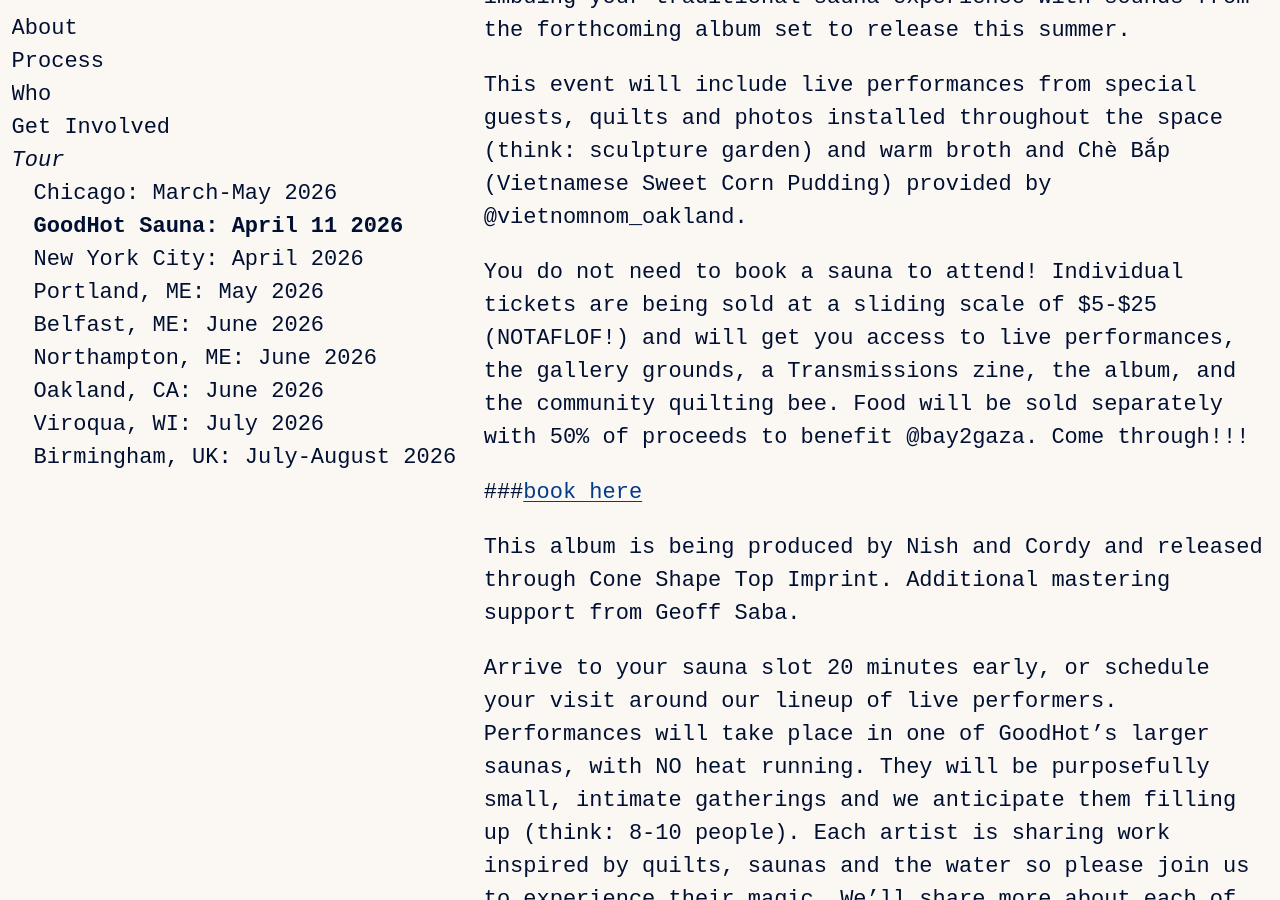
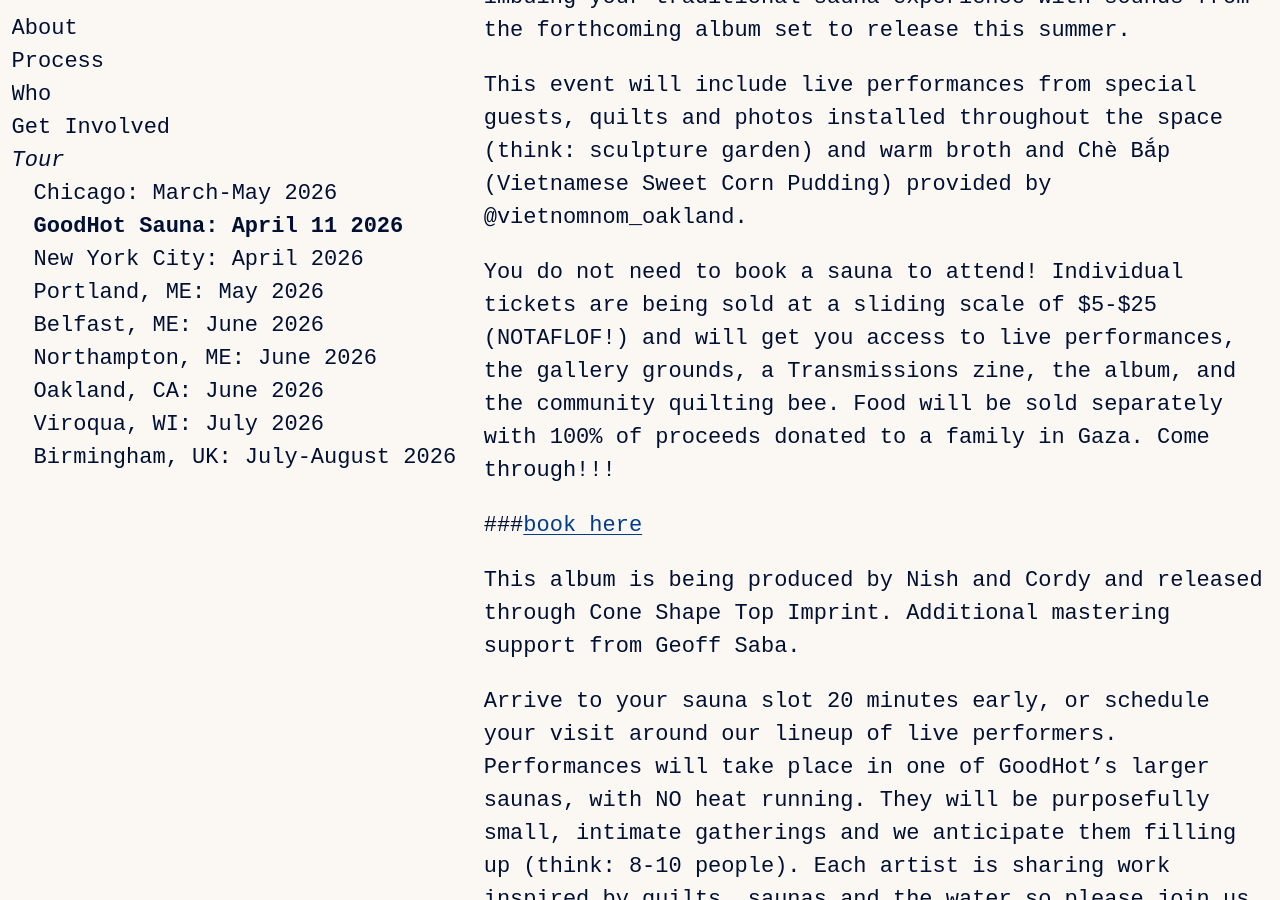
Before and after one commit to danieldickison/transmission-site, a Jekyll site: the page built from sauna.markdown, in a window 1280 px wide and 900 px high, scrolled down 1533 px. Built offline with Jekyll 4.4.1, drawn with Linux system fonts in a browser that asks for light colours; some web fonts are replaced; our own code applies the rules of GitHub Pages for plain Markdown files.

Commit message:
Update sauna.markdown

```diff
--- a/sauna.markdown
+++ b/sauna.markdown
@@ -21,7 +21,7 @@ Transmissions Quilts is producing an ambient music album in collaboration with C
 
 This event will include live performances from special guests, quilts and photos installed throughout the space (think: sculpture garden) and warm broth and Chè Bắp (Vietnamese Sweet Corn Pudding) provided by @vietnomnom_oakland.
 
-You do not need to book a sauna to attend! Individual tickets are being sold at a sliding scale of $5-$25 (NOTAFLOF!) and will get you access to live performances, the gallery grounds, a Transmissions zine, the album, and the community quilting bee. Food will be sold separately with 50% of proceeds to benefit @bay2gaza. Come through!!!
+You do not need to book a sauna to attend! Individual tickets are being sold at a sliding scale of $5-$25 (NOTAFLOF!) and will get you access to live performances, the gallery grounds, a Transmissions zine, the album, and the community quilting bee. Food will be sold separately with 100% of proceeds donated to a family in Gaza. Come through!!!
 
 ###[book here](https://good-hot.com/blankets)
 
```
